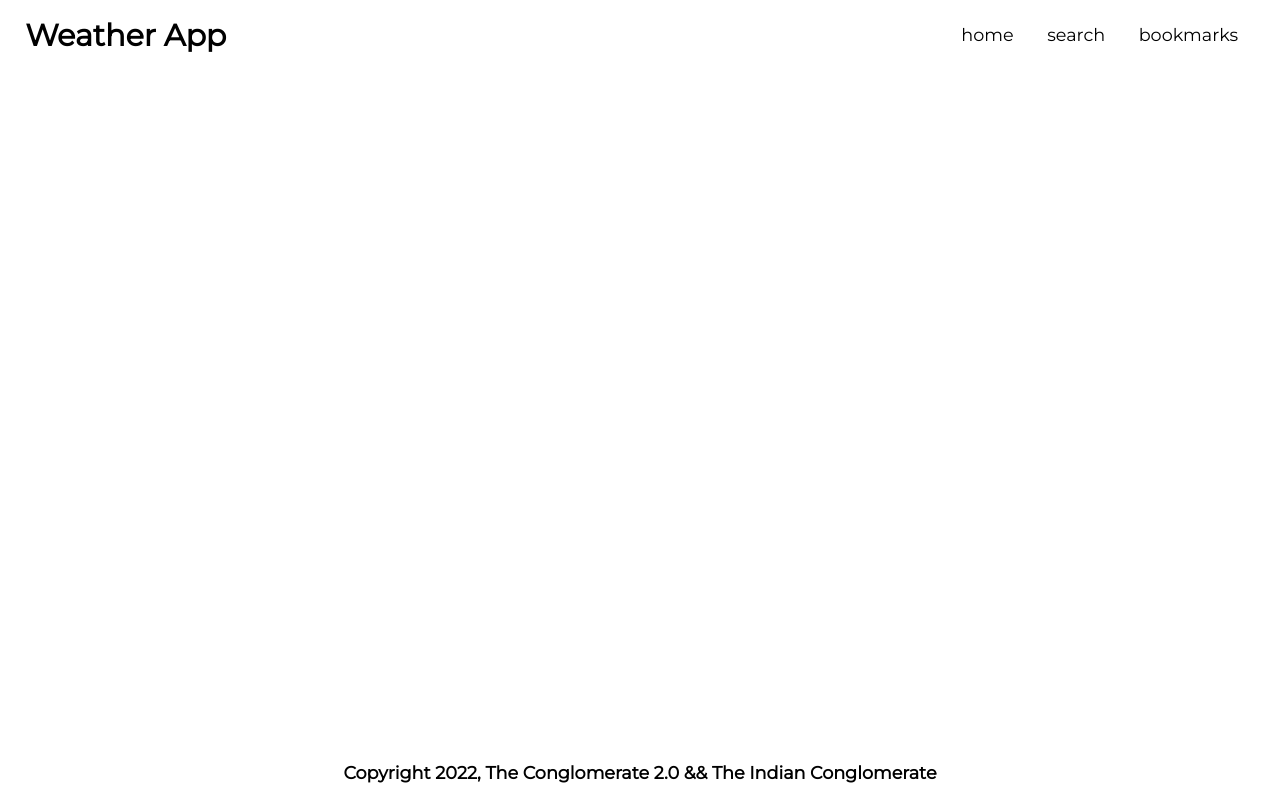
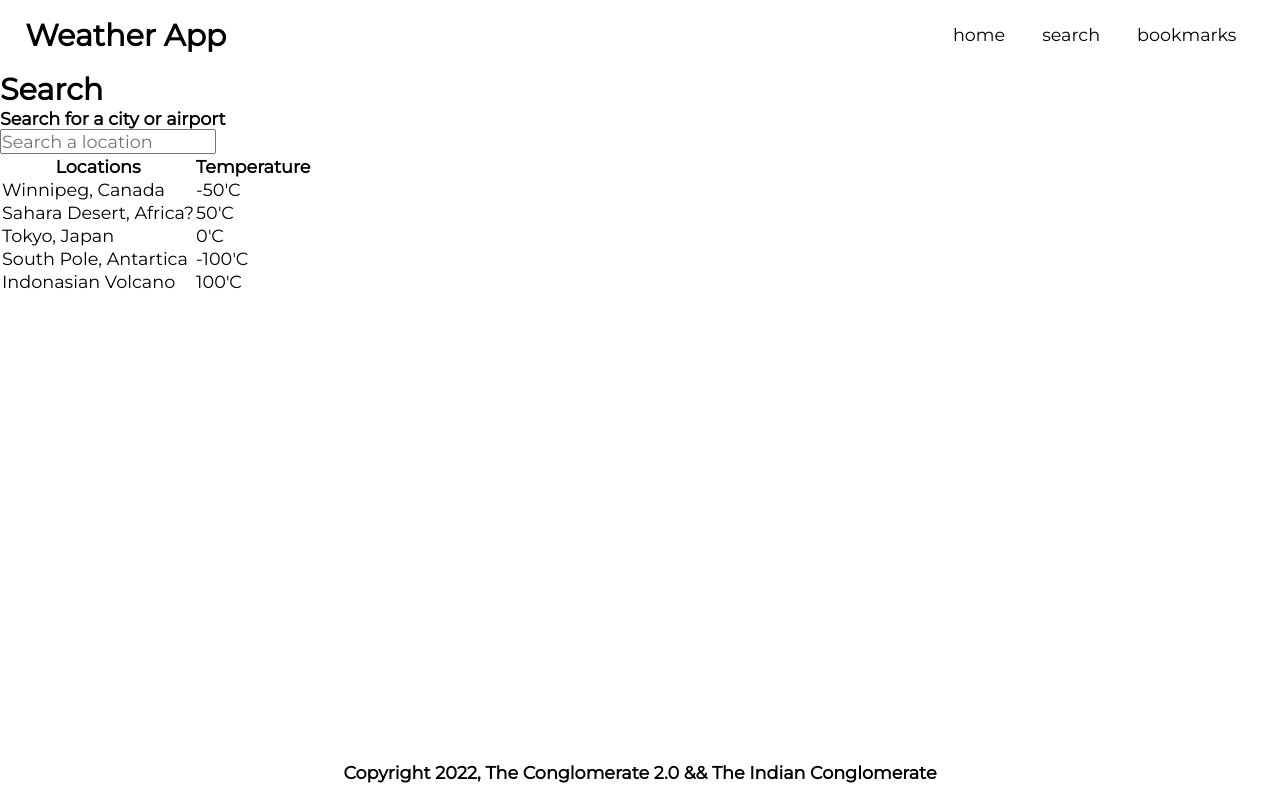
Before and after one commit to maazgundagi01/Weather-App, a React (Create React App) app in the folder weather-app/: page /search in a window 1280 px wide. Built offline with nearby package versions, Linux system fonts and the light colour scheme.

Commit message:
some table editing

```diff
--- a/weather-app/src/header/header.css
+++ b/weather-app/src/header/header.css
@@ -20,12 +20,28 @@ ul{
     padding-top: 0.4rem;
     display: flex;
     flex-direction: row;
+    justify-content: center;
 }
 li{
     list-style: none;
-    padding:0 1rem ;
+    margin:0 1rem ;
+    padding: 0 0.1rem;
+    text-align: center;
 }
 li:hover{
     border-bottom: 2px solid rgb(174, 174, 174);
     cursor: pointer;
+    animation-name: hoverList ;
+    animation-duration: 0.5s;
 }
+@keyframes hoverList {
+    0%{
+        font-size: 1.2rem;
+    }
+    50%{
+        font-size: 1.3rem;
+    }
+    100%{
+        font-size: 1.2rem;
+    }
+}
--- a/weather-app/src/saved-locations/SavedLocations.js
+++ b/weather-app/src/saved-locations/SavedLocations.js
@@ -6,28 +6,28 @@ function SavedLocations() {
         <div>
             {/* //Table Just for styling purposes.
             //Replace with...code...yep */}
-            <table>
-                <tr>
+            <table className='data-table locations-table'>
+                <tr className='data-tr head-tr'>
                     <th>Locations</th>
                     <th>Temperature</th>
                 </tr>
-                <tr>
+                <tr className='data-tr'>
                     <td>Winnipeg, Canada</td>
                     <td>-50'C</td>
                 </tr>
-                <tr>
+                <tr className='data-tr'>
                     <td>Sahara Desert, Africa?</td>
                     <td>50'C</td>
                 </tr>
-                <tr>
+                <tr className='data-tr'>
                     <td>Tokyo, Japan</td>
                     <td>0'C</td>
                 </tr>
-                <tr>
+                <tr className='data-tr'>
                     <td>South Pole, Antartica</td>
                     <td>-100'C</td>
                 </tr>
-                <tr>
+                <tr className='data-tr'>
                     <td>Indonasian Volcano</td>
                     <td>100'C</td>
                 </tr>
--- a/weather-app/src/search/Search.js
+++ b/weather-app/src/search/Search.js
@@ -3,7 +3,33 @@ import Selector from './Selector'
 function Search() {
     return (
         <div>
-
+            <Selector />
+            <table className='data-table search-table'>
+                <tr className='data-tr head-tr'>
+                    <th>Locations</th>
+                    <th>Temperature</th>
+                </tr>
+                <tr className='data-tr'>
+                    <td>Winnipeg, Canada</td>
+                    <td>-50'C</td>
+                </tr>
+                <tr className='data-tr'>
+                    <td>Sahara Desert, Africa?</td>
+                    <td>50'C</td>
+                </tr>
+                <tr className='data-tr'>
+                    <td>Tokyo, Japan</td>
+                    <td>0'C</td>
+                </tr>
+                <tr className='data-tr'>
+                    <td>South Pole, Antartica</td>
+                    <td>-100'C</td>
+                </tr>
+                <tr className='data-tr'>
+                    <td>Indonasian Volcano</td>
+                    <td>100'C</td>
+                </tr>
+            </table>
         </div>
     )
 }
--- a/weather-app/src/search/Selector.js
+++ b/weather-app/src/search/Selector.js
@@ -4,8 +4,10 @@ function Selector() {
     return (
         <>
             <div>
-                <label htmlFor="searcher" placeholder="Search a location"></label>
-                <input name="searcher" type="text" />
+                <h2>Search</h2>
+                <h4>Search for a city or airport</h4>
+                <label htmlFor="searcher" ></label>
+                <input name="searcher" type="text" placeholder="Search a location" />
             </div>
         </>
     )
```
